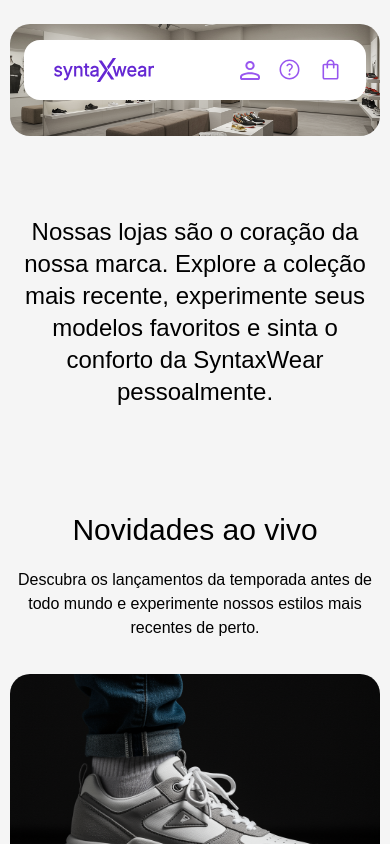
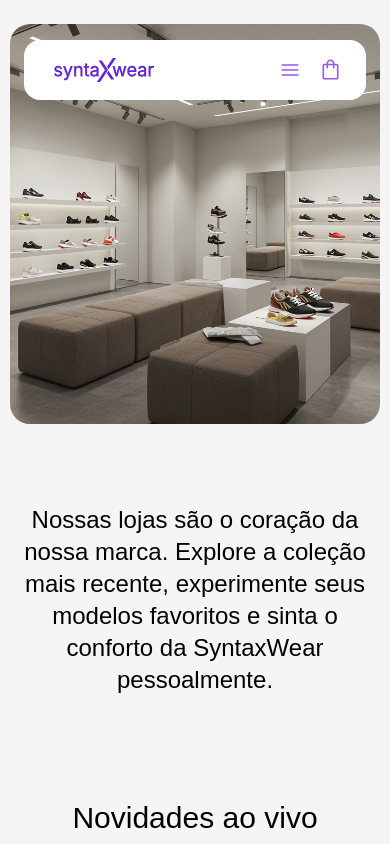
Before and after one commit to fabio-gsantos/syntax-wear-app, a React (Vite) app: page /our-stores in a window 390 px wide. Shown: the top 844 px of the page. Built offline with nearby package versions, Linux system fonts and the light colour scheme.

Commit message:
feat: adiciona menu mobile

```diff
--- a/src/components/Header/index.tsx
+++ b/src/components/Header/index.tsx
@@ -3,6 +3,18 @@ import IconUser from "@/assets/images/icons/user.svg";
 import IconHelp from "@/assets/images/icons/help.svg";
 import { Link } from "@tanstack/react-router";
 import { ShoppingCart } from "../ShoppingCart";
+import { MenuMobile } from "../MenuMobile";
+
+export interface NavLink {
+  name: string;
+  href: string;
+}
+
+const navLinks: NavLink[] = [
+  { name: "Masculino", href: "/products" },
+  { name: "Feminino", href: "/products" },
+  { name: "Outlet", href: "/products" },
+]
 
 export const Header = () => {
   return (
@@ -13,42 +25,38 @@ export const Header = () => {
             <img src={Logo} alt="Logo SyntaxWear" className="w-28 md:w-36" />
           </Link>
 
-          <nav className="hidden lg:block">
+          <nav className="hidden md:block">
             <ul className="flex gap-10">
-              <li className="hidden md:block">
-                <Link to="/products">Masculino</Link>
+              {navLinks.map((link) => (
+                <Link to={link.href} key={link.name} className='hover:text-accent'>
+                  {link.name}
+                </Link>
+              ))}
+            </ul>
+          </nav>
+
+          <nav>
+            <ul className="flex items-center gap-4 md:gap-10">
+              <li className="hidden lg:block hover:text-accent">
+                <Link to='/our-stores'>Nossas Lojas</Link>
+              </li>
+              <li className="hidden lg:block hover:text-accent">
+                <Link to='/about'>Sobre</Link>
+              </li>
+              <li className="md:hidden">
+                <MenuMobile navLinks={navLinks}/>
               </li>
               <li className="hidden md:block">
-                <a href="#">Feminino</a>
-              </li>
-              <li className="hidden md:block">
-                <a href="#">Outlet</a>
-              </li>
-            </ul>
-          </nav>
-          <nav>
-            <ul className="flex items-center gap-4 md:gap-10">
-              <li className="hidden lg:block">
-                <Link to='/our-stores'>Nossas Lojas</Link>
-              </li>
-              <li className="hidden lg:block">
-                <Link to='/about'>Sobre</Link>
-              </li>
-              <li>
                 <Link to="/sign-up">
                   <img src={IconUser} alt="Usuário" />
                 </Link>
               </li>
-              <li>
+              <li className="hidden md:block">
                 <a href="#">
                   <img src={IconHelp} alt="Ajuda" />
                 </a>
               </li>
               <li>
-                {/* <a href="#">
-                  <img src={IconBag} alt="Carrinho" />
-                </a> */}
-
                 <ShoppingCart />
               </li>
             </ul>
--- /dev/null
+++ b/src/components/MenuMobile/index.tsx
@@ -0,0 +1,61 @@
+import IconMenu from "@/assets/images/icons/hamburguer.svg";
+import { Link } from "@tanstack/react-router";
+import { useState } from "react";
+import { FaRegUserCircle } from "react-icons/fa";
+import type { NavLink } from "../Header";
+
+interface MenuMobileProps {
+    navLinks: NavLink[];
+}
+
+export const MenuMobile = ({ navLinks }: MenuMobileProps) => {
+    const [menuIsOpen, setMenuIsOpen] = useState<boolean>(false);
+
+    return (
+        <>
+            <button
+                className="relative flex cursor-pointer items-center"
+                onClick={() => setMenuIsOpen(!menuIsOpen)}
+            >
+                <img src={IconMenu} alt="Ícone Menu" />
+            </button>
+
+            {/* { Overlay } */}
+            <div
+                className={`${menuIsOpen ? "bg-black/70 visible" : "bg-transparent invisible"} fixed top-0 bottom-0 left-0 right-0 z-30`}
+                onClick={() => setMenuIsOpen(!menuIsOpen)}
+            >
+                {/* { Drawer } */}
+                <div
+                    className={`${menuIsOpen ? "translate-x-0" : "-translate-x-full"} absolute top-0 bottom-0 bg-white pt-6 flex flex-col transition-all duration-500 ease-in-out w-75`}
+                    onClick={(e) => e.stopPropagation()}
+                >
+                    <header className="hover:bg-accent hover:text-white transition-colors duration-500 text-accent py-5 px-5 flex justify-center">
+                        <nav>
+                            <Link to='/sign-in' className="flex items-center gap-3">
+                                <FaRegUserCircle className="h-6 w-6" />
+                                <p>Olá! Faça seu login</p>
+                            </Link>
+                        </nav>
+                    </header>
+
+                    <ul className="p-4 space-y-1.5 overflow-y-auto scrollbar-hide h-[calc(100%_-_140px)] flex flex-col gap-3 text-center">
+                        {navLinks.map((link) => (
+                            <Link to={link.href} key={link.name} onClick={() => setMenuIsOpen(!menuIsOpen)} className="hover:text-accent border-b border-b-[#eeeeee]">
+                                {link.name}
+                            </Link>
+                        ))}
+
+                        <li className="hover:text-accent border-b border-b-[#eeeeee]">
+                            <Link to='/our-stores' onClick={() => setMenuIsOpen(!menuIsOpen)}>Nossas Lojas</Link>
+                        </li>
+                        <li className="hover:text-accent border-b border-b-[#eeeeee]">
+                            <Link to='/about' onClick={() => setMenuIsOpen(!menuIsOpen)}>Sobre</Link>
+                        </li>
+                    </ul>
+
+                </div>
+            </div>
+        </>
+    );
+};
--- a/src/pages/_app/our-stores/index.tsx
+++ b/src/pages/_app/our-stores/index.tsx
@@ -9,7 +9,7 @@ export const Route = createFileRoute('/_app/our-stores/')({
 
 function RouteComponent() {
     return <section className='container py-6'>
-        <img src={OurStoresBanner} alt="Banner do Interior da Loja com os Tênis" className='rounded-[20px] h-28 md:h-125 object-cover w-full' />
+        <img src={OurStoresBanner} alt="Banner do Interior da Loja com os Tênis" className='rounded-[20px] h-100 md:h-125 object-cover w-full' />
 
         <div>
             <h1 className='text-2xl max-w-7x1 m-auto my-20 text-center'>Nossas lojas são o coração da nossa marca. Explore a coleção mais recente, experimente seus modelos favoritos e sinta o conforto da SyntaxWear pessoalmente.</h1>
```
